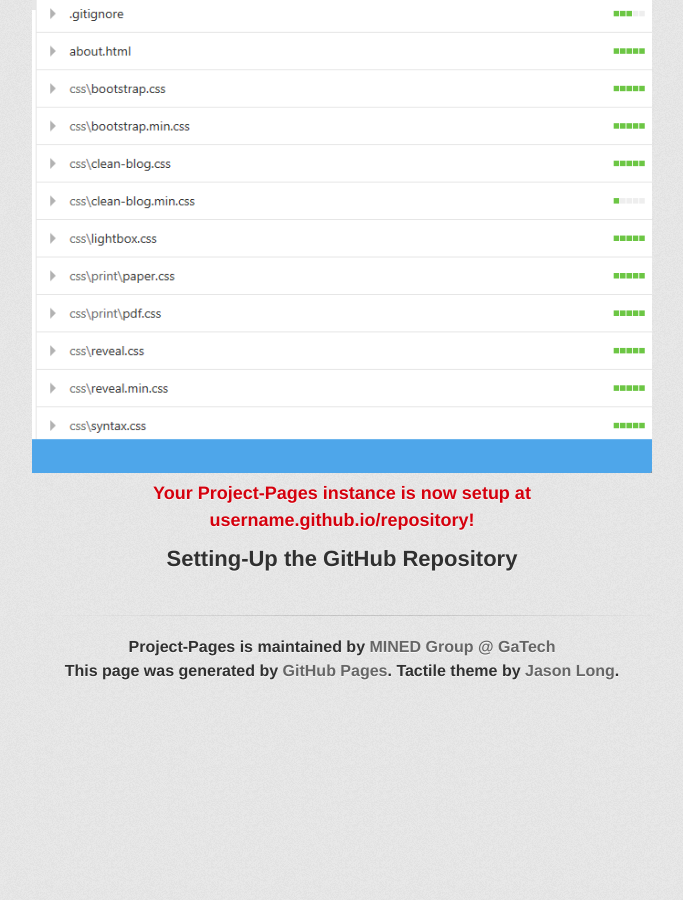
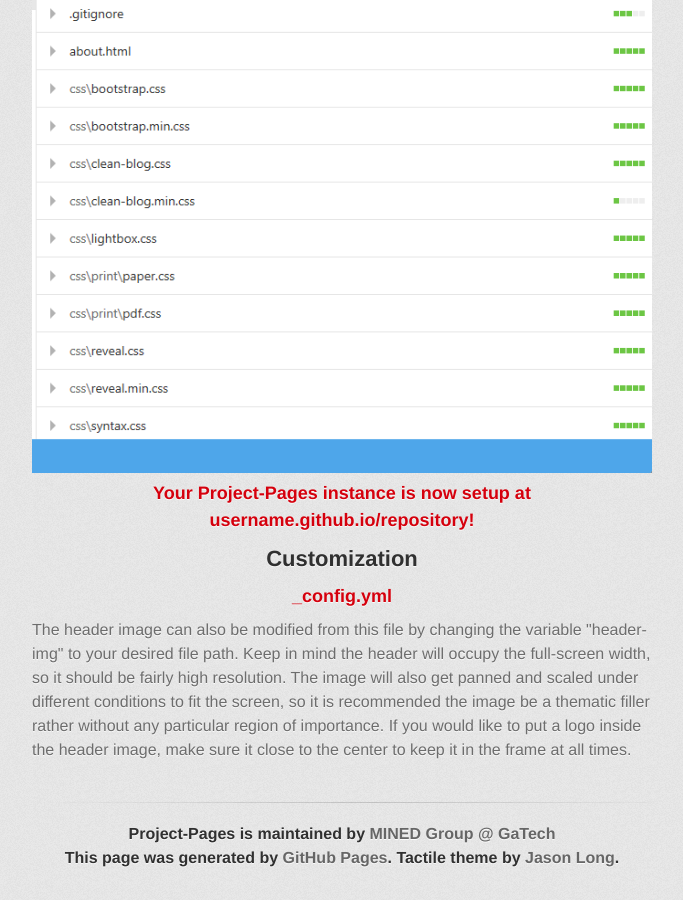
Before and after one commit to ahafeez7/ppguide, a Jekyll site: the page built from installation.html, in a window 1280 px wide and 900 px high, scrolled down 6439 px. Shown: the whole window, without its empty margins (298-981 px from the left). Built offline with Jekyll 4.4.1, drawn with Linux system fonts in a browser that asks for light colours; some web fonts are replaced; before the commit the page ends 7152 px from its top, so only the background shows below that.

Commit message:
add header image info

```diff
--- a/installation.html
+++ b/installation.html
@@ -62,4 +62,8 @@ layout: default
 
 <h3 align="center">Your Project-Pages instance is now setup at username.github.io/repository!</h3>
 
-<h2 align="center">Setting-Up the GitHub Repository</h2>
+<h2 align="center">Customization</h2>
+
+<h3 align="center">_config.yml</h3>
+
+<p>The header image can also be modified from this file by changing the variable "header-img" to your desired file path. Keep in mind the header will occupy the full-screen width, so it should be fairly high resolution. The image will also get panned and scaled under different conditions to fit the screen, so it is recommended the image be a thematic filler rather without any particular region of importance. If you would like to put a logo inside the header image, make sure it close to the center to keep it in the frame at all times.</p>
```
